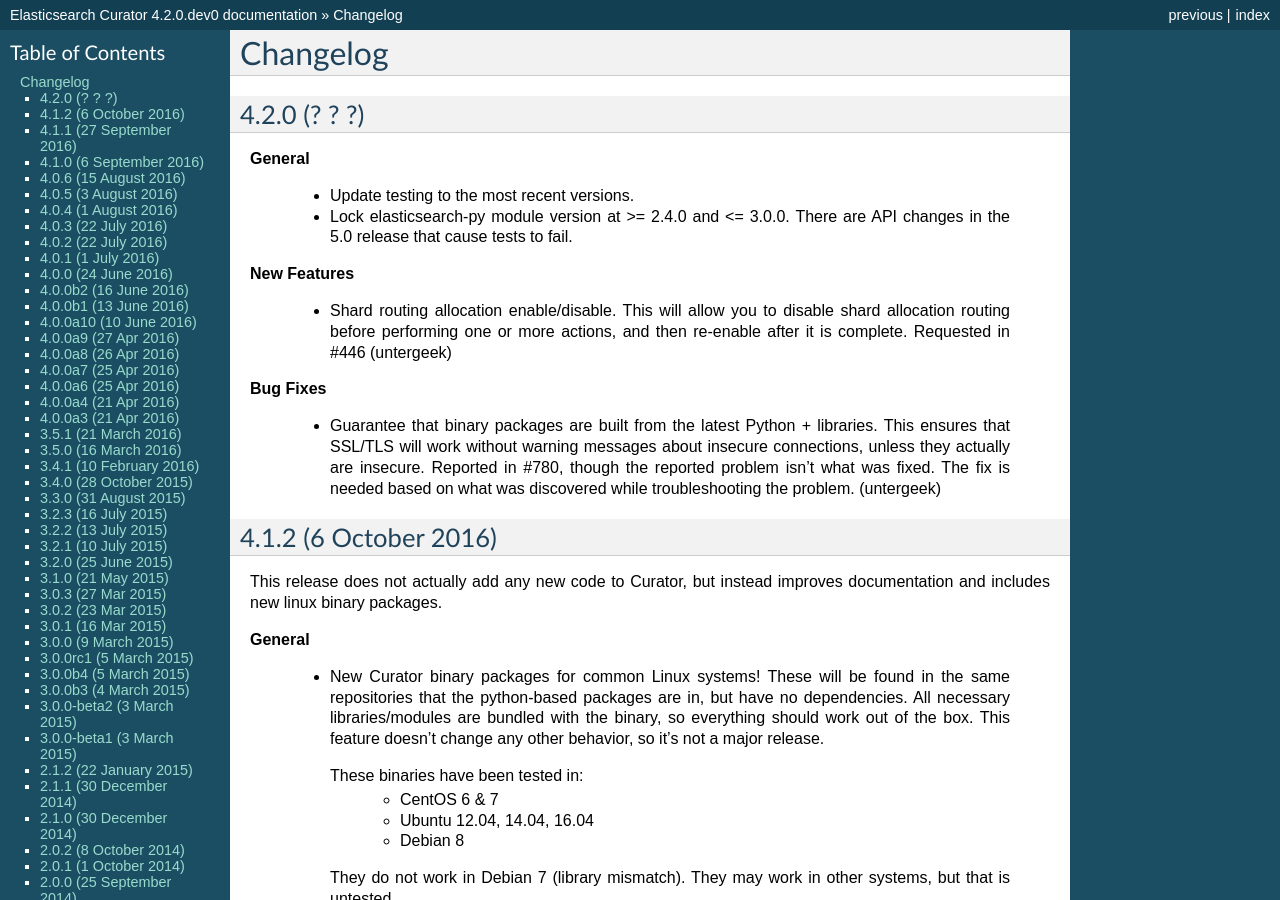
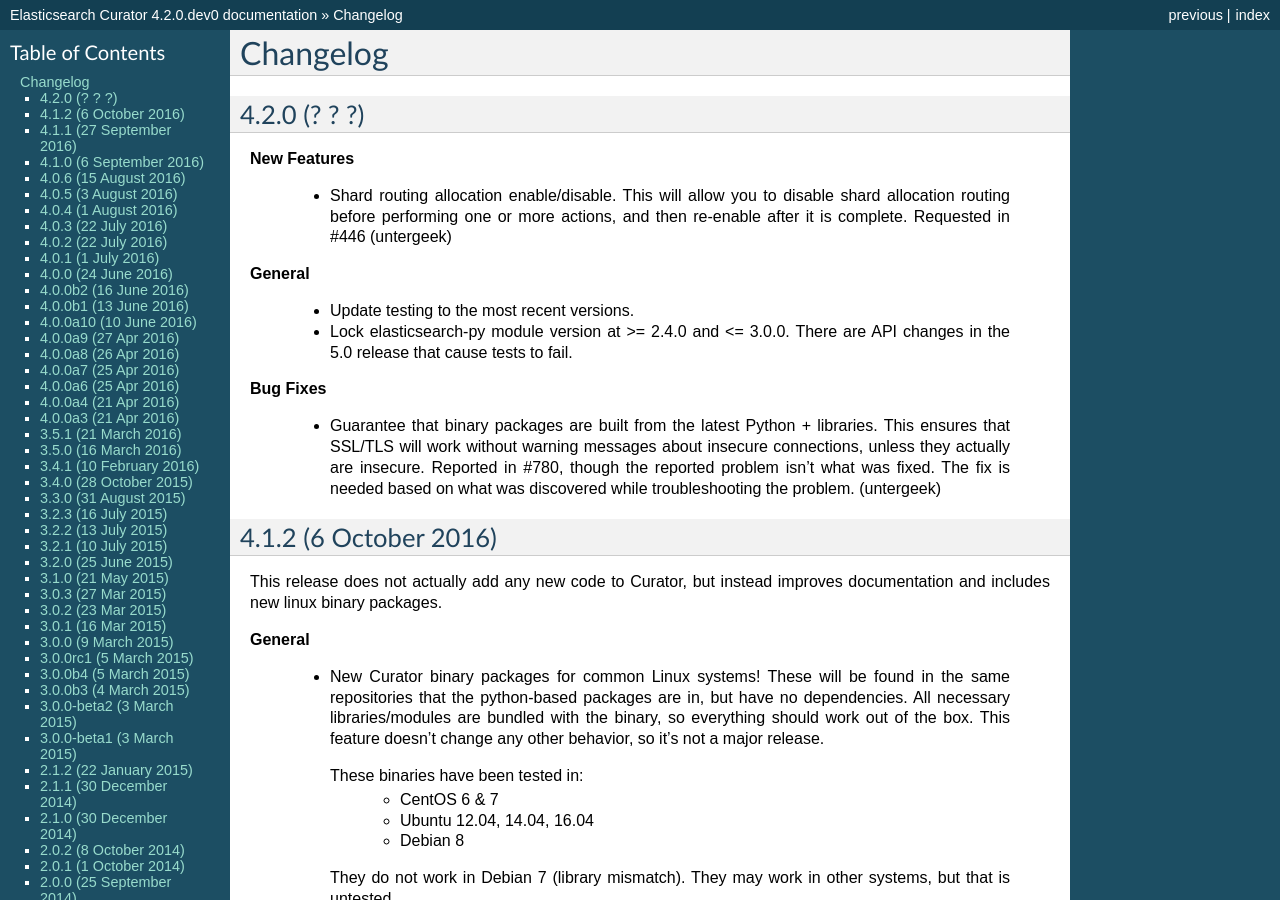
Before and after one commit to elastic/curator, a Sphinx documentation site: the page built from docs/Changelog.rst, in a window 1280 px wide and 900 px high. Built offline with Sphinx 7.4.7, drawn with Linux system fonts in a browser that asks for light colours.

Commit message:
Further work in progress
Need to merge some other stuff here...

```diff
--- a/docs/Changelog.rst
+++ b/docs/Changelog.rst
@@ -6,17 +6,17 @@
 4.2.0 (? ? ?)
 -------------
 
+**New Features**
+
+  * Shard routing allocation enable/disable. This will allow you to disable
+    shard allocation routing before performing one or more actions, and then
+    re-enable after it is complete. Requested in #446 (untergeek)
+
 **General**
 
   * Update testing to the most recent versions.
   * Lock elasticsearch-py module version at >= 2.4.0 and <= 3.0.0.  There are
     API changes in the 5.0 release that cause tests to fail.
-
-**New Features**
-
-  * Shard routing allocation enable/disable. This will allow you to disable
-    shard allocation routing before performing one or more actions, and then
-    re-enable after it is complete. Requested in #446 (untergeek)
 
 **Bug Fixes**
 
```
